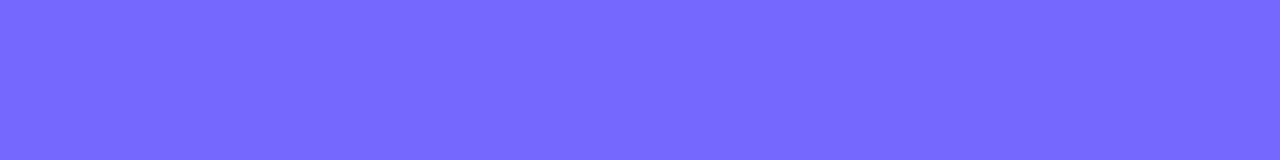
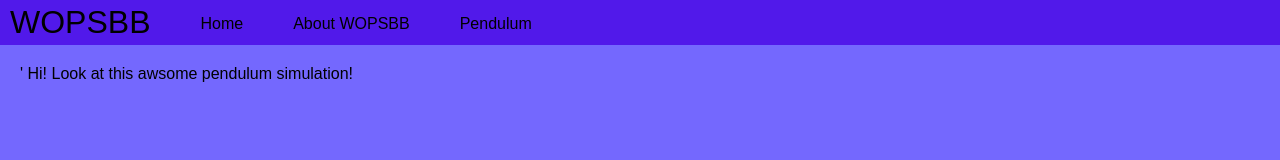
Before and after one commit to IleriB/WOPSBB, a plain HTML site: page Pages/Pendulum.html in a window 1280 px wide. Drawn offline with Linux system fonts and the light colour scheme.

Commit message:
Fixed link errors

```diff
--- a/Pages/Pendulum.html
+++ b/Pages/Pendulum.html
@@ -10,7 +10,50 @@
         body {
             background-color: rgb(116, 104, 254);
             margin: 0;
-            font-family
+            font-family: Arial,sans-serif;
+        }
+        .title {
+            background-color: rgb(81, 25, 234);
+            font-size: 2rem;
+            align-items: center;
+            height: 45px;
+            width: 100%;
+            justify-content: left;
+            align-items: center;
+            display: flex;
+            padding-left:10px;
+
+        }
+
+        .message{
+            font-size: 1rem;
+            color: black;
+            margin: 20px;
+
+        }
+        button {
+            background-color: blue;
+            color: black;
+            border:1pc;
+            margin-left: 50px;
+            margin-top: 10px;
+            display: flex;
+        }
+        .nav-link {
+            color: black;
+            text-decoration: none;
+            margin-left: 50px;
+            margin-top: 3px;
+            font-size: 1rem;
+
+        }
+        .ball {
+            width: 65px;
+            height: 65px;
+            background-color:aqua;
+            border-radius: 25%;
+            position: relative;
+
         }
 
     </style>
@@ -18,6 +61,15 @@
 
 
 <body>
+    <div class="title">
+        <span> WOPSBB </span>
+        <a href = "../index.html" class = "nav-link"> Home </a>
+        <a href ="./About.html" class = "nav-link"> About WOPSBB</a>
+        <a href ="Pendulum.html" class = "nav-link"> Pendulum </a>
+    </div>
+    <div class = "message">'
+        Hi! Look at this awsome pendulum simulation!
+    </div>
 
 </body>
 
```
Also changed, not shown: Pages/About.html (+2 -1 lines), index.html (+2 -1 lines).
